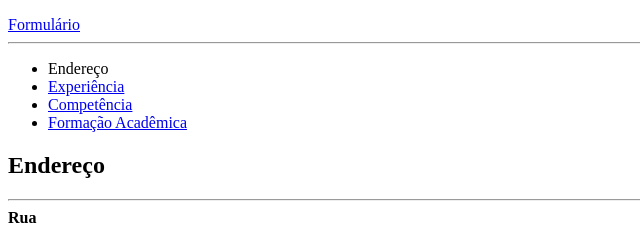
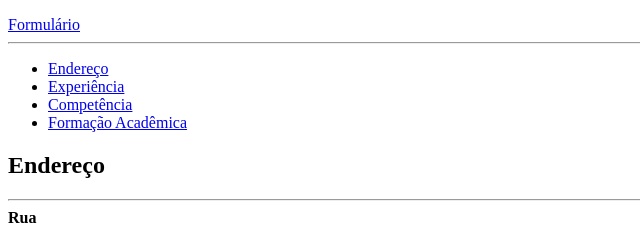
Before and after one commit to kelvsonmateus/kelvsonmateus.github.io, a plain HTML site: page index.html in a window 1280 px wide. Shown: the part 464-698 px from the top of the page, 0-640 px from the left. Drawn offline with Linux system fonts and the light colour scheme.

Commit message:
Update index.html

```diff
--- a/index.html
+++ b/index.html
@@ -41,7 +41,7 @@
 
     <ul>
         <li>
-            Endereço
+            <a href="endereço">Endereço</a>
         </li>
         <li>
            <a href="#exp">Experiência</a>
```
